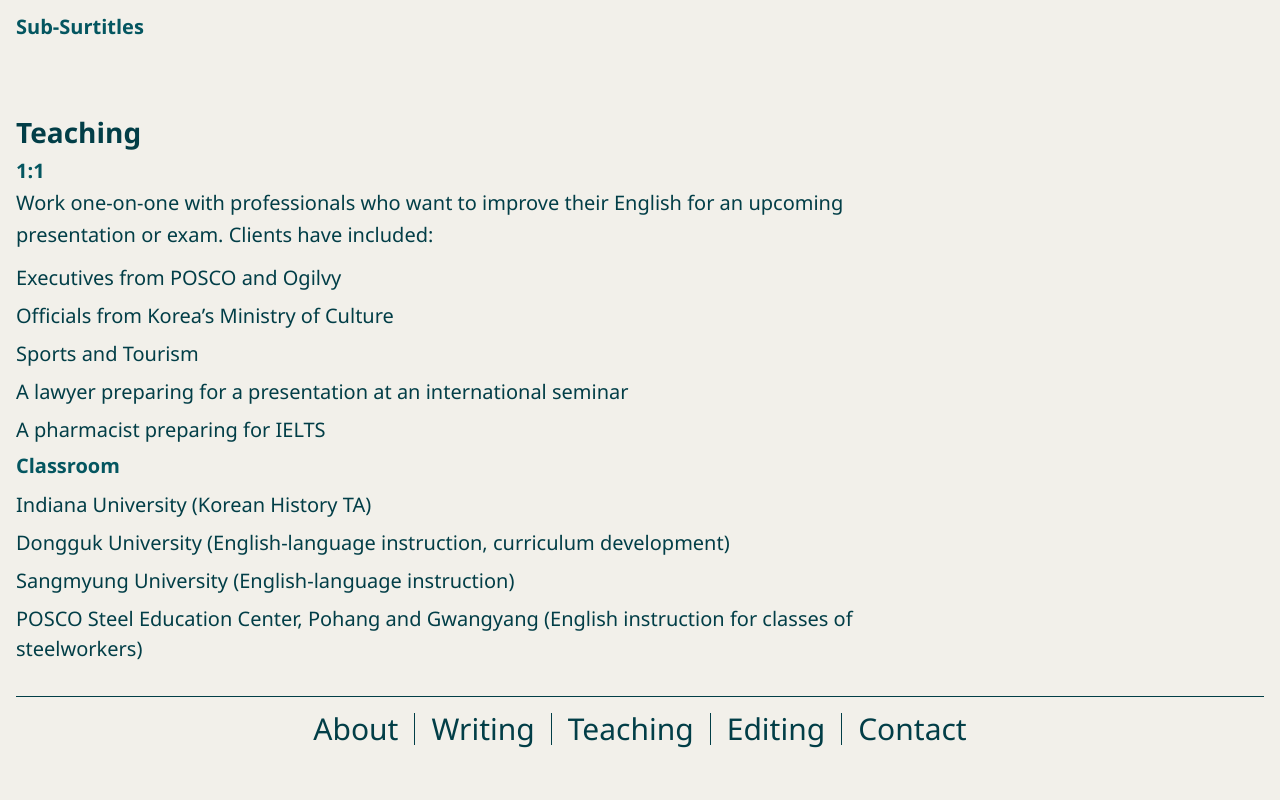
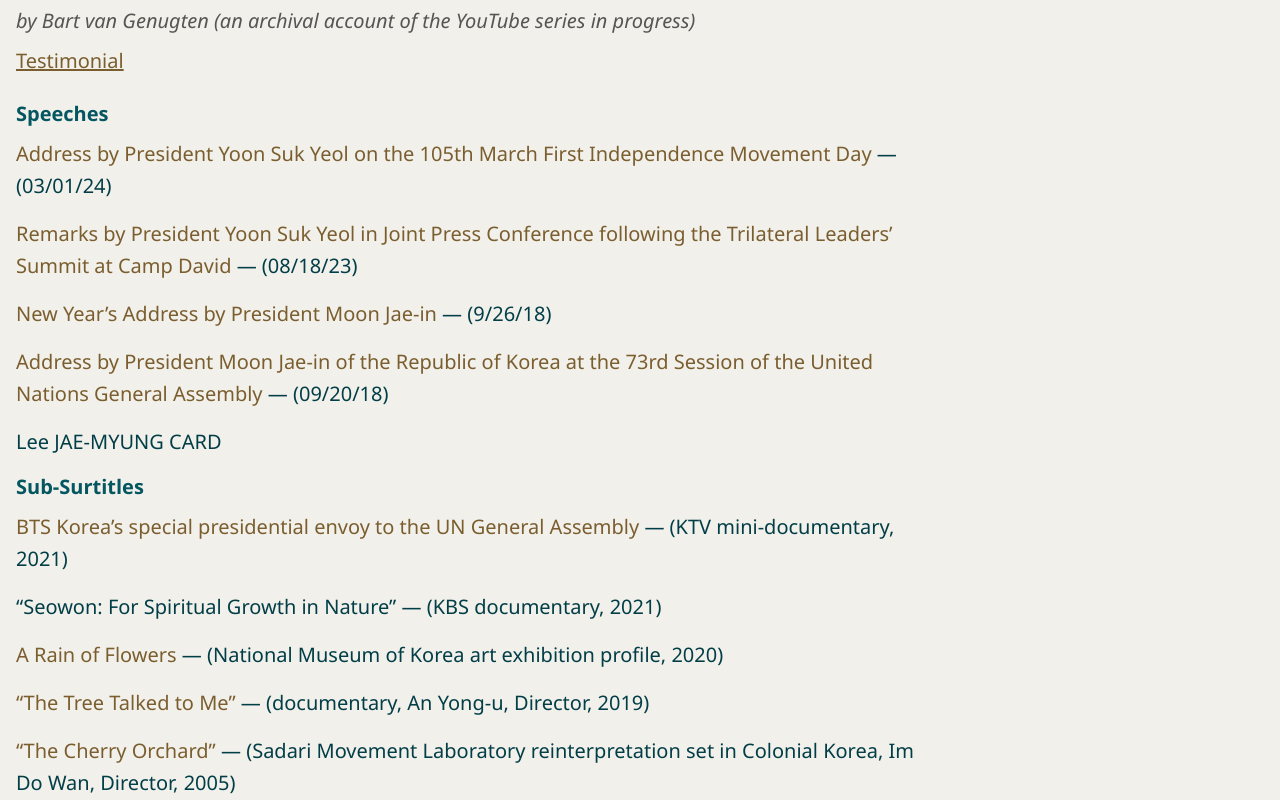
Before and after one commit to wksnders/David-Portfolio, a Vue app: page /#/ in a window 1280 px wide. Shown: the part 2720-3520 px from the top of the page. Built offline with nearby package versions, Linux system fonts and the light colour scheme.

Commit message:
subtitles and speeches sections

```diff
--- a/public/locales/en.yaml
+++ b/public/locales/en.yaml
@@ -160,10 +160,48 @@
 editing.Books.2.TestimonialLabel: "Testimonial"
 editing.Books.2.TestimonialLink: "./testimonial"
 editing.Books.2.Subtext: ""
+editing.Books.3.Title: "Welcome to My Dong "
+editing.Books.3.Link: "https://www.youtube.com/playlist?list=PLLUVyN0NcUJ_puQu9td7xQWzYRk_pyKIV"
+editing.Books.3.AdditionalText: "by Bart van Genugten (an archival account of the YouTube series in progress)"
+editing.Books.3.TestimonialLabel: "Testimonial"
+editing.Books.3.TestimonialLink: "./testimonial"
+editing.Books.3.Subtext: ""
+
 Subsection.editing.Speeches: "Speeches"
 Subsection.editing.Speeches.description: ""
+editing.Speeches.1.title: "Address by President Yoon Suk Yeol on the 105th March First Independence Movement Day"
+editing.Speeches.1.titleLink: "https://www.korea.net/Government/Briefing-Room/Presidential-Speeches/view?articleId=248133&categoryId=111&language=A020101&pageIndex=2"
+editing.Speeches.1.additionalText: "(03/01/24)"
+editing.Speeches.2.title: "Remarks by President Yoon Suk Yeol in Joint Press Conference following the Trilateral Leaders’ Summit at Camp David"
+editing.Speeches.2.titleLink: "https://www.korea.net/Government/Briefing-Room/Presidential-Speeches/view?articleId=238304&categoryId=111&language=A020101&pageIndex=3"
+editing.Speeches.2.additionalText: "(08/18/23)"
+editing.Speeches.3.title: "New Year’s Address by President Moon Jae-in"
+editing.Speeches.3.titleLink: "http://webarchives.pa.go.kr/19th/english.president.go.kr/BriefingSpeeches/Speeches/1130"
+editing.Speeches.3.additionalText: "(9/26/18)"
+editing.Speeches.4.title: "Address by President Moon Jae-in of the Republic of Korea at the 73rd Session of the United Nations General Assembly"
+editing.Speeches.4.titleLink: "http://webarchives.pa.go.kr/19th/english.president.go.kr/BriefingSpeeches/Speeches/70"
+editing.Speeches.4.additionalText: "(09/20/18)"
+editing.Speeches.5.title: "Lee JAE-MYUNG CARD"
+editing.Speeches.5.titleLink: ""
+editing.Speeches.5.additionalText: ""
+
 Subsection.editing.Sub-Surtitles: "Sub-Surtitles"
 Subsection.editing.Sub-Surtitles.description: ""
+editing.Sub-Surtitles.1.title: "BTS Korea’s special presidential envoy to the UN General Assembly"
+editing.Sub-Surtitles.1.titleLink: "https://www.youtube.com/watch?v=dUSiTtvh-u8"
+editing.Sub-Surtitles.1.additionalText: "(KTV mini-documentary, 2021)"
+editing.Sub-Surtitles.2.title: "“Seowon: For Spiritual Growth in Nature”"
+editing.Sub-Surtitles.2.titleLink: ""
+editing.Sub-Surtitles.2.additionalText: "(KBS documentary, 2021)"
+editing.Sub-Surtitles.3.title: "A Rain of Flowers"
+editing.Sub-Surtitles.3.titleLink: "https://m.facebook.com/NationalMuseumofKorea.eng/videos/283896776323302/?refsrc=deprecated&_rdr"
+editing.Sub-Surtitles.3.additionalText: "(National Museum of Korea art exhibition profile, 2020)"
+editing.Sub-Surtitles.4.title: "“The Tree Talked to Me” "
+editing.Sub-Surtitles.4.titleLink: "https://movie.udanax.org/movie.php?title=%EB%82%98%EB%AC%B4%EA%B0%80+%EB%82%98%EC%97%90%EA%B2%8C&mid=119867"
+editing.Sub-Surtitles.4.additionalText: "(documentary,  An Yong-u, Director, 2019)"
+editing.Sub-Surtitles.5.title: "“The Cherry Orchard”"
+editing.Sub-Surtitles.5.titleLink: "https://www.youtube.com/watch?v=abPvDxoj8ro"
+editing.Sub-Surtitles.5.additionalText: "(Sadari Movement Laboratory reinterpretation set in Colonial Korea, Im Do Wan, Director, 2005)"
 
 Section.teaching: "Teaching"
 Subsection.teaching.Classroom: "Classroom"
--- a/src/components/templates/SpeechesItem.vue
+++ b/src/components/templates/SpeechesItem.vue
@@ -1,13 +1,41 @@
 <script setup>
+import { defineProps } from 'vue'
 import useLocalization from '../../composables/useLocalization'
 
-const { getTranslationRef,ready} = useLocalization()
-const headerText = getTranslationRef('brandPageTitle')
+const props = defineProps({
+  basePath: String,
+})
+
+const { getTranslationRef, ready } = useLocalization()
+
+// Pull translations using basePath
+const title = getTranslationRef(`${props.basePath}.title`)
+const titleLink = getTranslationRef(`${props.basePath}.titleLink`)
+const additionalText = getTranslationRef(`${props.basePath}.additionalText`)
 </script>
 
 <template>
-
+  <div v-if="ready" class="speech-item">
+    <p class="speech-title">
+      <template v-if="titleLink">
+        <a :href="titleLink" target="_blank" rel="noopener noreferrer">
+          {{ title }}
+        </a>
+      </template>
+      <template v-else>
+        {{ title }}
+      </template>
+      <span v-if="additionalText"> — {{ additionalText }}</span>
+    </p>
+  </div>
 </template>
 
 <style scoped>
+.speech-item {
+  margin-bottom: 0.5rem;
+}
+
+.speech-title {
+  margin: 0;
+}
 </style>
--- a/src/components/templates/SubSurtitlesItem.vue
+++ b/src/components/templates/SubSurtitlesItem.vue
@@ -1,13 +1,41 @@
 <script setup>
+import { defineProps } from 'vue'
 import useLocalization from '../../composables/useLocalization'
 
-const { getTranslationRef,ready} = useLocalization()
-const headerText = getTranslationRef('brandPageTitle')
+const props = defineProps({
+  basePath: String,
+})
+
+const { getTranslationRef, ready } = useLocalization()
+
+// Pull translations using basePath
+const title = getTranslationRef(`${props.basePath}.title`)
+const titleLink = getTranslationRef(`${props.basePath}.titleLink`)
+const additionalText = getTranslationRef(`${props.basePath}.additionalText`)
 </script>
 
 <template>
-
+  <div v-if="ready" class="subtitle-item">
+    <p class="subtitle-title">
+      <template v-if="titleLink">
+        <a :href="titleLink" target="_blank" rel="noopener noreferrer">
+          {{ title }}
+        </a>
+      </template>
+      <template v-else>
+        {{ title }}
+      </template>
+      <span v-if="additionalText"> — {{ additionalText }}</span>
+    </p>
+  </div>
 </template>
 
 <style scoped>
+.subtitle-item {
+  margin-bottom: 0.5rem;
+}
+
+.subtitle-title {
+  margin: 0;
+}
 </style>
```
